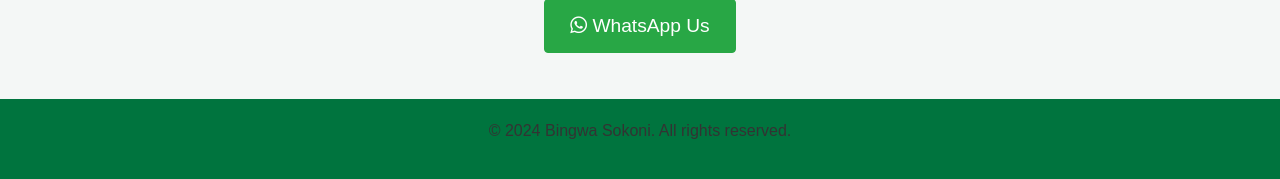
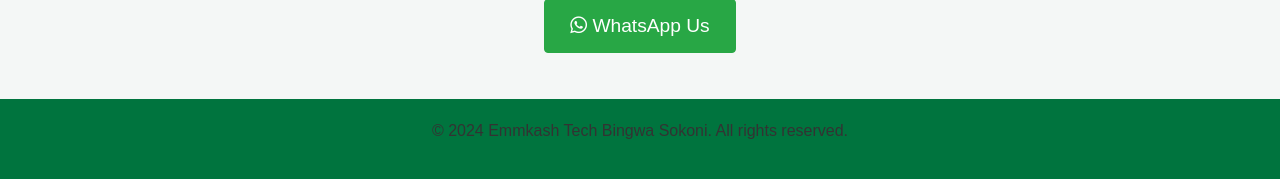
Before and after one commit to emmkash2070/bingwaweb, a Flask app: page / in a window 1280 px wide. Shown: the part 2602-2781 px from the top of the page. Run offline with Flask 2, Linux system fonts and the light colour scheme; parts of the project's set-up code (start-up, migrations or seed data) failed here and were passed over; some libraries are stand-ins or nearby versions.

Commit message:
Update index.html

```diff
--- a/templates/index.html
+++ b/templates/index.html
@@ -278,7 +278,7 @@
 
     <!-- Footer -->
     <footer class="footer">
-        <p>&copy; 2024 Bingwa Sokoni. All rights reserved.</p>
+        <p>&copy; 2024 Emmkash Tech Bingwa Sokoni. All rights reserved.</p>
     </footer>
 
     <!-- Scripts -->
```
